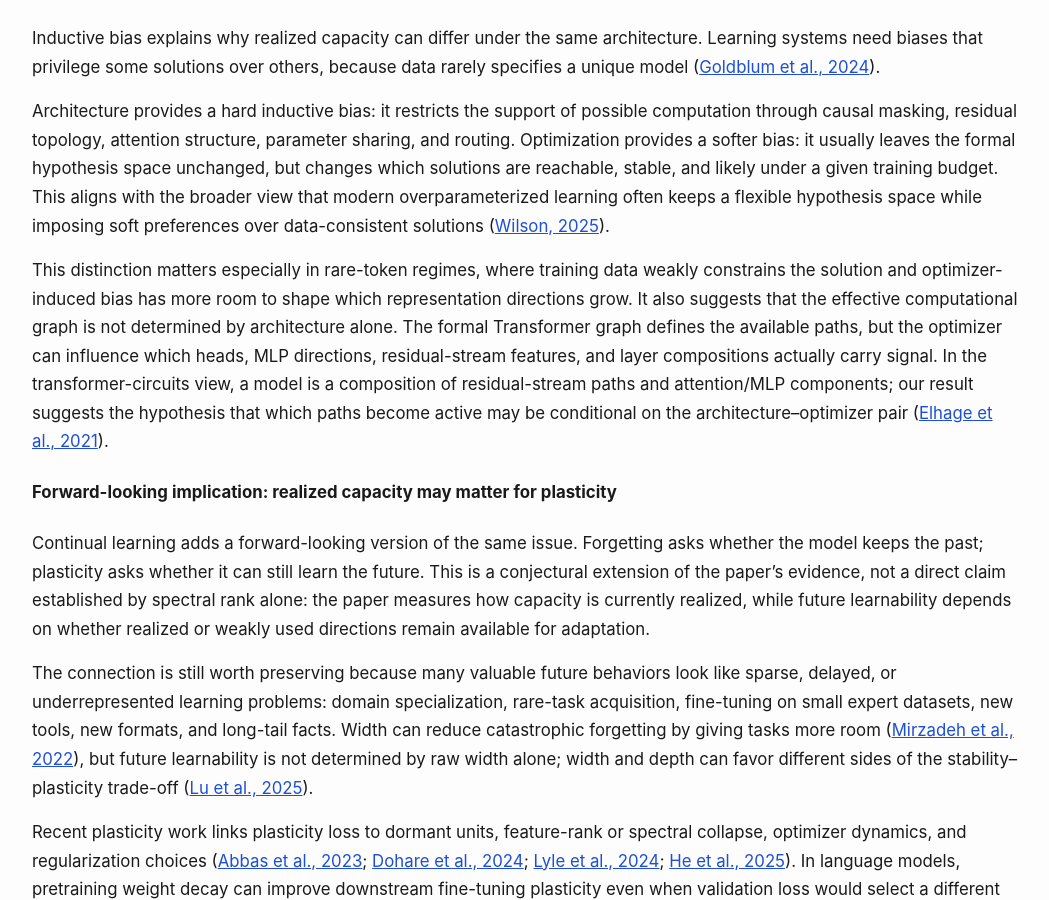
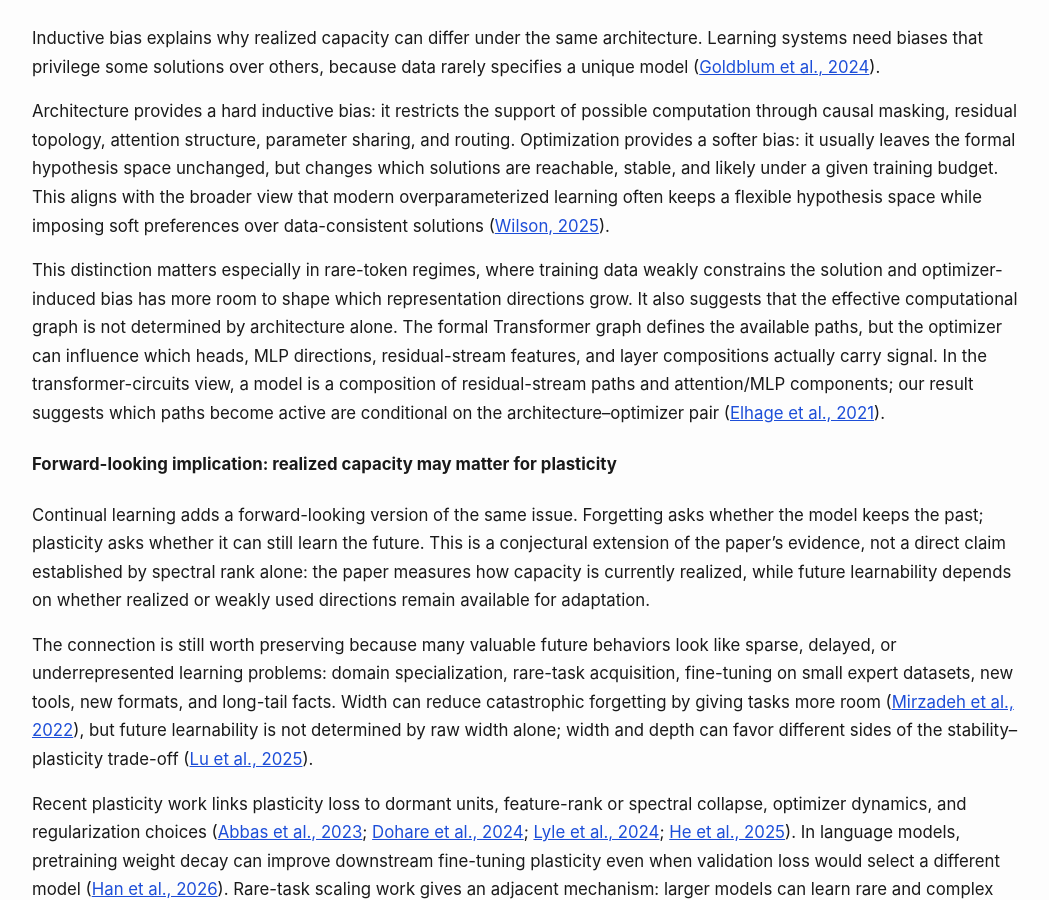
Before and after one commit to optimizer-scaling-laws/optimizer-scaling-laws.github.io, a Jekyll site: the page built from _posts/2026-06-18-architecture-creates-capacity-optimizers-realize-it.md, in a window 1280 px wide and 900 px high, scrolled down 11166 px. Shown: the whole window, without its empty margins (114-1163 px from the left). Built offline with Jekyll 4.4.1, drawn with Linux system fonts in a browser that asks for light colours; some of the changed text lies outside the part shown.

Commit message:
Fixed minor wordings

```diff
--- a/_posts/2026-06-18-architecture-creates-capacity-optimizers-realize-it.md
+++ b/_posts/2026-06-18-architecture-creates-capacity-optimizers-realize-it.md
@@ -162,14 +162,14 @@ h2#tldr {
 </ul>
 </div>
 
-A scope note: throughout this post, **realized capacity** means **realized spectral capacity**--variance-carrying internal directions measured through representation eigenspectra. It is not a complete behavioral measure of intelligence, transfer, or downstream capability. It is an internal telemetry signal that loss curves and parameter counts do not directly measure.
+A scope note: throughout this post, **realized capacity** means **realized spectral capacity** — variance-carrying internal directions measured through representation eigenspectra. It is not a complete behavioral measure of intelligence, transfer, or downstream capability. It is an internal telemetry signal that loss curves and parameter counts do not directly measure.
 
 This post starts from a controlled fact and then asks what follows from it. Classical scaling laws taught us to ask how loss changes with parameters, training data, and compute. They leave an important question unanswered: when we add architectural capacity, does training convert it into measurable internal structure? In our experiments, that conversion depends strongly on optimizer choice, especially in rare-token regimes where supervision is sparse.
 
 
 <figure class="figure-wide">
   <img src="{{ '/assets/blog/architecture-optimizer-codesign/figure0_same_architecture_same_data_different_optimizer.png' | relative_url }}" alt="Same architecture, same data, different optimizer conceptual setup">
-  <figcaption><strong>Figure 0.</strong> <em>Same architecture, same training data, different optimizer.</em> With the model and data held fixed, different optimizers induce different paths through parameter space--and those trajectories can yield different internal spectral-capacity profiles even when final loss is similar.</figcaption>
+  <figcaption><strong>Figure 0.</strong> <em>Same architecture, same training data, different optimizer.</em> With the model and data held fixed, different optimizers induce different paths through parameter space — and those trajectories can yield different internal spectral-capacity profiles even when final loss is similar.</figcaption>
 </figure>
 
 <details class="toc-box">
@@ -242,7 +242,7 @@ The scaling trends are counterintuitive: in this matched-loss control, training
 
 <figure class="figure-wide">
   <img src="{{ '/assets/blog/architecture-optimizer-codesign/figure2_matched_loss_capacity_comparison.png' | relative_url }}" alt="Matched loss but different realized capacity">
-  <figcaption><strong>Figure 2.</strong> <em>Matched loss, different realized capacity.</em> Extending AdamW training improves perplexity--closer to Dion-1/16. However, the realized-capacity profiles remain substantially different. The hard-rank scaling trend is especially diagnostic: closer loss does not imply matched internal geometry.</figcaption>
+  <figcaption><strong>Figure 2.</strong> <em>Matched loss, different realized capacity.</em> Extending AdamW training improves perplexity — closer to Dion-1/16. However, the realized-capacity profiles remain substantially different. The hard-rank scaling trend is especially diagnostic: closer loss does not imply matched internal geometry.</figcaption>
 </figure>
 
 This gap is also not closed by learning-rate tuning; the paper discusses the learning-rate sweep and its spectral implications. Practically, comparing loss curves alone can make two runs look equivalent even when their internal capacity trajectories differ. Loss measures average output error, and it does not establish that the same representation directions, minima, or adaptation-relevant internal structure were produced.
@@ -272,7 +272,7 @@ This leads to a prediction: optimizer-induced differences should be most visible
 
 This is why architecture-only changes can under-deliver for long-tail behavior: adding capacity raises the ceiling, but sparse supervision does not automatically fill it. The optimizer may need to preserve and amplify weak signals rather than fragment them.
 
-This is also where the result becomes relevant for capability-oriented pretraining questions. If realized capacity affects how sparse regimes transfer, then low-resource languages, rare scientific and code vocabulary, long-tail factual recall, tool-use edge cases, and sparse expert specialization are natural regimes where this diagnostic may matter. That connection is a hypothesis to test, not something the spectral measurement alone proves.
+This is also where the result becomes relevant for capability-oriented pretraining questions. If realized capacity affects how sparse regimes transfer, then low-resource languages, rare scientific and code vocabulary, long-tail factual recall, tool-use edge cases, and sparse expert specialization are natural regimes where this diagnostic matters. That connection is a hypothesis to test, not something the spectral measurement alone proves.
 
 Figure 3 tests the prediction by resolving the aggregate result from Figure 1 into HEAD, MID, and TAIL regimes. The left panel shows dominant-mode capacity scaling through $\beta_{\mathrm{hard}}$. In TAIL representations, AdamW and Dion-1/16 show much weaker dominant-mode capacity scaling, while Muon and NorMuon approach near-linear dominant-mode growth. This is worth separating from the matched-loss result above: Dion-1/16 is a strong control for showing that loss matching does not imply matched geometry, but in the TAIL regime it still behaves closer to AdamW than to Muon/NorMuon. The right panel shows the corresponding average/diffuse–dominant capacity asymmetry.
 
@@ -375,7 +375,7 @@ Here, $\mathcal{A}$ is the architecture, $\mathcal{O}$ is the optimizer/training
 </tbody>
 </table>
 
-This decomposition suggests that the same architectural intervention can have different realized effects under different optimizers. If $\rho_{\mathrm{realized}}$ is high, added width translates into measured representation capacity. If it is low, added width raises the ceiling without realizing it.
+The same architectural intervention can therefore have different realized effects under different optimizers. If $\rho_{\mathrm{realized}}$ is high, added width translates into measured representation capacity. If it is low, added width raises the ceiling without realizing it.
 
 Spectral geometry makes the distinction measurable. Given a representation covariance, its eigenspectrum tells us how variance is distributed across eigenmodes. Effective-rank measures summarize that distribution; the entropy-based formulation traces back to Roy and Vetterli, and the Rényi family varies sensitivity to diffuse versus dominant eigenmodes (<a href="https://www.eurasip.org/Proceedings/Eusipco/Eusipco2007/Papers/a5p-h05.pdf" target="_blank" rel="noopener noreferrer">Roy and Vetterli, 2007</a>; <a href="https://projecteuclid.org/ebooks/berkeley-symposium-on-mathematical-statistics-and-probability/On-Measures-of-Entropy-and-Information/chapter/On-Measures-of-Entropy-and-Information/bsmsp/1200512181" target="_blank" rel="noopener noreferrer">Rényi, 1961</a>).
 
@@ -417,7 +417,7 @@ Inductive bias explains why realized capacity can differ under the same architec
 
 Architecture provides a hard inductive bias: it restricts the support of possible computation through causal masking, residual topology, attention structure, parameter sharing, and routing. Optimization provides a softer bias: it usually leaves the formal hypothesis space unchanged, but changes which solutions are reachable, stable, and likely under a given training budget. This aligns with the broader view that modern overparameterized learning often keeps a flexible hypothesis space while imposing soft preferences over data-consistent solutions (<a href="https://arxiv.org/abs/2503.02113" target="_blank" rel="noopener noreferrer">Wilson, 2025</a>).
 
-This distinction matters especially in rare-token regimes, where training data weakly constrains the solution and optimizer-induced bias has more room to shape which representation directions grow. It also suggests that the effective computational graph is not determined by architecture alone. The formal Transformer graph defines the available paths, but the optimizer can influence which heads, MLP directions, residual-stream features, and layer compositions actually carry signal. In the transformer-circuits view, a model is a composition of residual-stream paths and attention/MLP components; our result suggests the hypothesis that which paths become active may be conditional on the architecture–optimizer pair (<a href="https://transformer-circuits.pub/2021/framework/index.html" target="_blank" rel="noopener noreferrer">Elhage et al., 2021</a>).
+This distinction matters especially in rare-token regimes, where training data weakly constrains the solution and optimizer-induced bias has more room to shape which representation directions grow. It also suggests that the effective computational graph is not determined by architecture alone. The formal Transformer graph defines the available paths, but the optimizer can influence which heads, MLP directions, residual-stream features, and layer compositions actually carry signal. In the transformer-circuits view, a model is a composition of residual-stream paths and attention/MLP components; our result suggests which paths become active are conditional on the architecture–optimizer pair (<a href="https://transformer-circuits.pub/2021/framework/index.html" target="_blank" rel="noopener noreferrer">Elhage et al., 2021</a>).
 
 #### Forward-looking implication: realized capacity may matter for plasticity
 {: #forward-looking-implication-realized-capacity-may-matter-for-plasticity}
```
